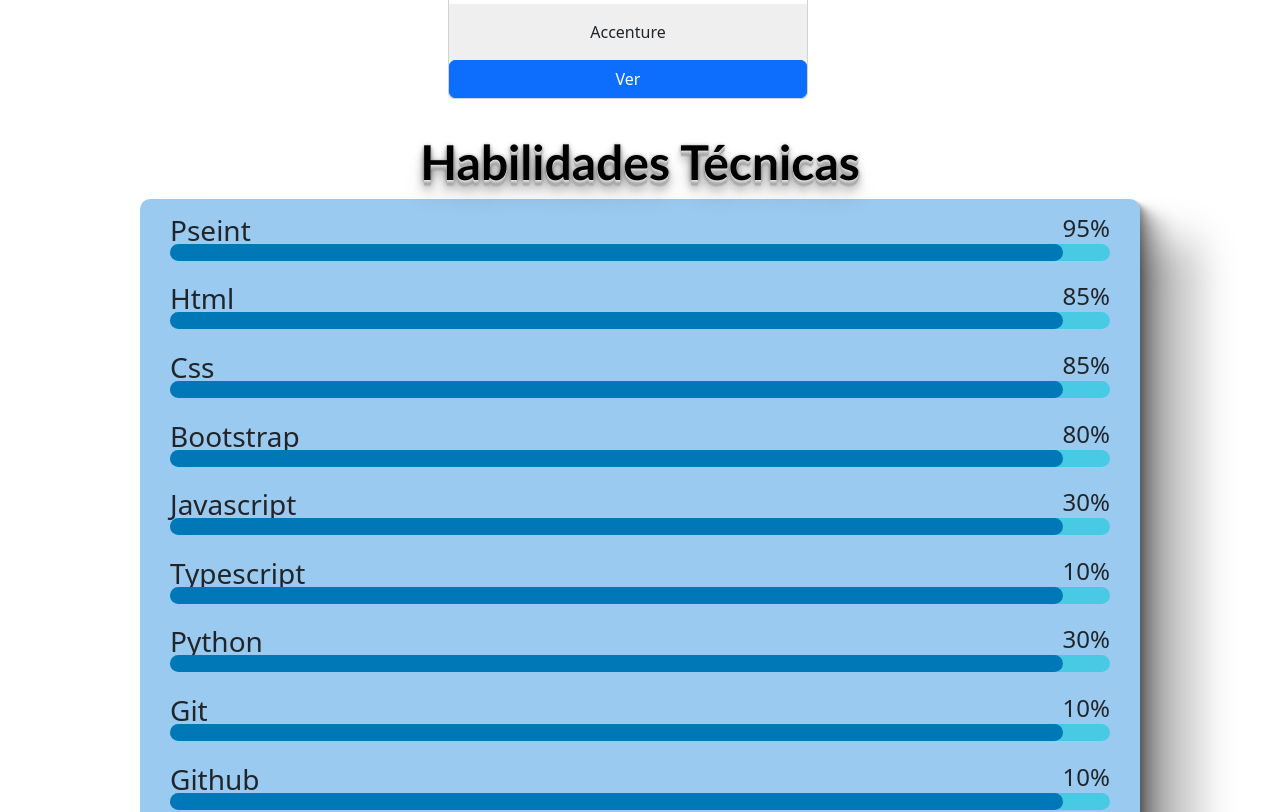
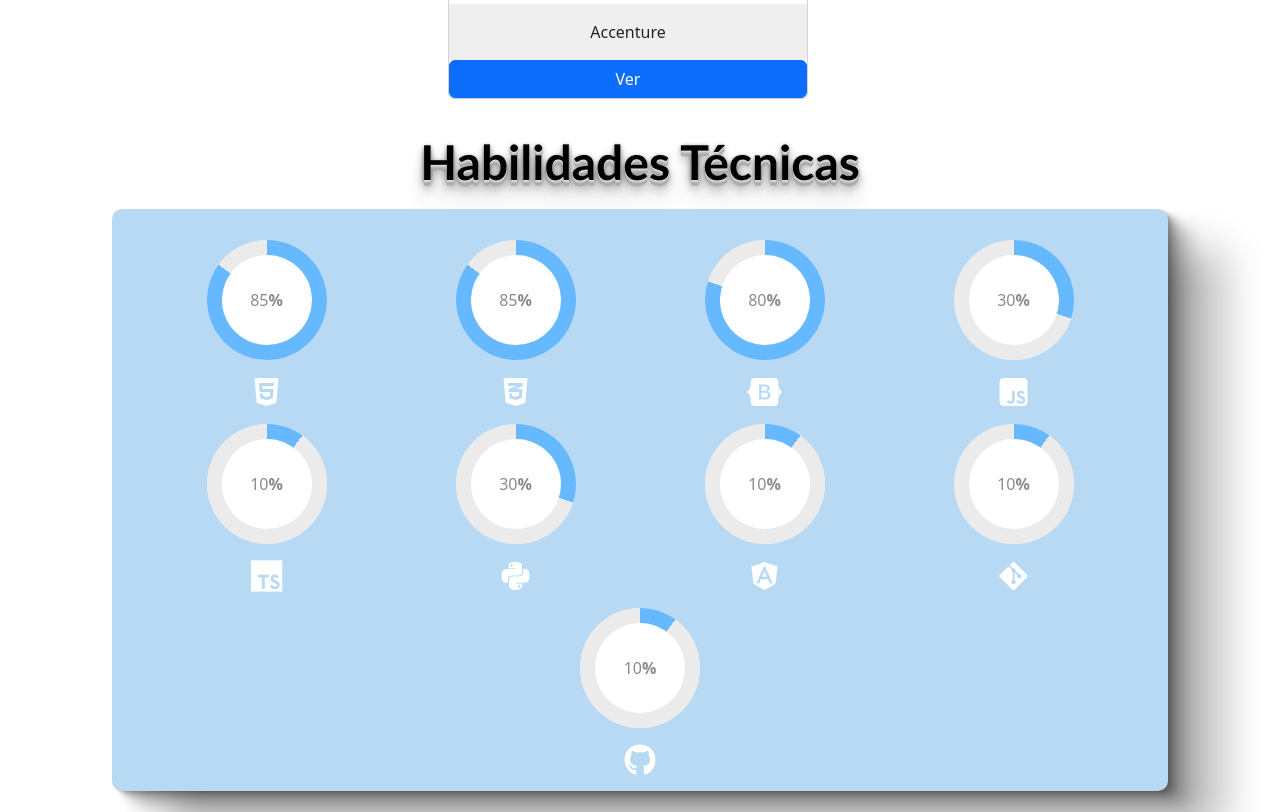
Before and after one commit to FlorFuentes/Portfolio_FrontEnd, an Angular app: page /inicio in a window 1280 px wide. Shown: the part 3260-4072 px from the top of the page. Built offline with nearby package versions, Linux system fonts and the light colour scheme; a web font is replaced by a local one.

Commit message:
Modificacion en Habilidades

```diff
--- a/src/app/Componentes/habilidade-tecnicas/habilidade-tecnicas.component.css
+++ b/src/app/Componentes/habilidade-tecnicas/habilidade-tecnicas.component.css
@@ -1,18 +1,21 @@
 /* Habilidades tecnicas */
-.container.fondo-ski {
+.fondo-ski {
     box-shadow: 1.5px 1.1px 1.2px rgba(0, 0, 0, 0.073),
-      3.7px 2.7px 2.8px rgba(0, 0, 0, 0.105), 7px 5.1px 5.3px rgba(0, 0, 0, 0.13),
-      12.5px 9.2px 9.4px rgba(0, 0, 0, 0.155),
+    3.7px 2.7px 2.8px rgba(0, 0, 0, 0.105), 7px 5.1px 5.3px rgba(0, 0, 0, 0.13),
+    12.5px 9.2px 9.4px rgba(0, 0, 0, 0.155),
       23.4px 17.1px 17.5px rgba(0, 0, 0, 0.187),
       56px 41px 42px rgba(0, 0, 0, 0.26);
-    margin-bottom: 20px;
-    max-width: 1000px;
-    width: 90vw;
-    min-width: 300px;
-    background: rgba(28, 134, 220, 0.438);
+    /* margin-bottom: 20px;
+    max-width: 1000px; */
+    /* width: 90vw; */
+    border-radius: 16px;
+  margin: 10px 100px 20px 100px;
+/*     min-width: 300px;
+ */    background: rgba(28, 134, 220, 0.312);
     border-radius: 10px;
     padding: 15px 30px;
   }
+
   .ski-title {
     text-align: left;
     font-weight: bold;
@@ -25,7 +28,7 @@
       0 20px 20px rgba(0, 0, 0, 0.15);
     font-family: "Trebuchet MS", "Lucida Sans Unicode", "Lucida Grande",
       "Lucida Sans", Arial, sans-serif;
-  }
+    }
 
   .container h1 {
     font-family: "Vast Shadow";
@@ -33,6 +36,7 @@
     font-weight: 600;
     margin-bottom: 30px;
   }
+  /*
 
   .container .skill {
     margin-bottom: 30px;
@@ -180,3 +184,82 @@
       width: 10%;
     }
   }
+   */
+
+
+
+
+
+.progress-circle {
+  position: relative;
+  display: inline-block;
+  margin: 1rem auto;
+  width: 120px;
+  height: 120px;
+  border-radius: 50%;
+  background-color: #ebebeb;
+}
+
+.progress-circle:after {
+  content: '';
+  display: inline-block;
+  width: 100%;
+  height: 100%;
+  border-radius: 50%;
+  -webkit-animation: colorload 2s;
+  animation: colorload 2s;
+}
+
+.progress-circle span {
+  font-size: 1rem;
+  color: #8b8b8b;
+  position: absolute;
+  left: 50%;
+  top: 50%;
+  display: block;
+  width: 90px;
+  height: 90px;
+  line-height: 90px;
+  margin-left: -45px;
+  margin-top: -45px;
+  text-align: center;
+  border-radius: 50%;
+  background: #fff;
+  z-index: 1;
+}
+
+.progress-circle span:after {
+  content: "%";
+  font-weight: 600;
+  color: #8b8b8b;
+}
+
+.progress-circle.progress-10:after {
+  background-image: linear-gradient(90deg, #ebebeb 50%, transparent 50%, transparent), linear-gradient(126deg, #66b8ff 50%, #ebebeb 50%, #ebebeb);
+}
+
+.progress-circle.progress-30:after {
+  background-image: linear-gradient(90deg, #ebebeb 50%, transparent 50%, transparent), linear-gradient(198deg, #66b8ff 50%, #ebebeb 50%, #ebebeb);
+}
+
+.progress-circle.progress-80:after {
+  background-image: linear-gradient(18deg, #66b8ff 50%, transparent 50%, transparent), linear-gradient(270deg, #66b8ff 50%, #ebebeb 50%, #ebebeb);
+}
+
+.progress-circle.progress-85:after {
+  background-image: linear-gradient(36deg, #66b8ff 50%, transparent 50%, transparent), linear-gradient(270deg, #66b8ff 50%, #ebebeb 50%, #ebebeb);
+}
+
+.progress-circle.progress-95:after {
+  background-image: linear-gradient(72deg, #66b8ff 50%, transparent 50%, transparent), linear-gradient(270deg, #66b8ff 50%, #ebebeb 50%, #ebebeb);
+}
+.di-hab-individual i {
+  text-align: center;
+  color: white;
+}
+i{
+  /* si quiero sombra,pero es largo */
+ /*  box-shadow: inset 0 0 50px rgba(0, 0, 0, 0.5);
+  border-radius: 20px; */
+  color:white;
+}
--- a/src/app/Componentes/habilidade-tecnicas/habilidade-tecnicas.component.html
+++ b/src/app/Componentes/habilidade-tecnicas/habilidade-tecnicas.component.html
@@ -10,18 +10,76 @@
       <span class="fill-bar pseint"></span>
     </div>
  -->
-<section class="habilidades">
+<!-- <section class="habilidades">
   <h1 class="ski-title text-center" id="habilidadestecnicas">Habilidades Técnicas</h1>
 
   <div  class="container fondo-ski">
-    <div *ngFor="let habilidadesTecnicas of habilidadLista" class="skill">
-      <h3 *ngIf="miPortfolio">{{habilidadesTecnicas.nombre}}</h3>
-      <h4 *ngIf="miPortfolio">{{habilidadesTecnicas.porcentaje}}</h4>
+    <div *ngFor="let habilidades of habilidadLista" class="skill">
+      <h3 >{{habilidades.nombre}}</h3>
+      <h4 >{{habilidades.porcentaje}}</h4>
       <span class="skill-bar"></span>
       <span class="fill-bar pseint"></span>
     </div>
   </div>
+</section> -->
+
+
+
+<section class="container-fluid  d-flex flex-column justify-content-around align-items-center">
+  <h2 class="ski-title text-center" id="habilidadestecnicas">Habilidades Técnicas</h2>
+  <div class="progress-circle-container row fondo-ski ">
+
+    <div class="di-hab-individual d-flex flex-column justify-content-center col-6 col-md-4 col-lg-3">
+      <div class="progress-circle progress-85">
+        <span >85</span>
+      </div>
+      <i class="fa-brands fa-html5 fa-2x"></i>
+    </div>
+    <div class="di-hab-individual  d-flex flex-column justify-content-center col-6 col-md-4 col-lg-3">
+      <div class="progress-circle progress-85"><span>85</span></div>
+      <i class="fa-brands fa-css3-alt fa-2x"></i>
+    </div>
+    <div class="di-hab-individual  d-flex flex-column justify-content-center col-6 col-md-4 col-lg-3">
+      <div class="progress-circle progress-80"><span>80</span></div>
+      <i class="fa-brands fa-bootstrap fa-2x"></i>
+    </div>
+    <div class="di-hab-individual container d-flex flex-column justify-content-center col-6 col-md-4 col-lg-3">
+      <div class="progress-circle progress-30"><span>30</span></div>
+      <i class="fa-brands fa-square-js fa-2x"></i>
+    </div>
+    <div class="di-hab-individual container d-flex flex-column justify-content-center col-6 col-md-4 col-lg-3">
+      <div class="progress-circle progress-10"><span>10</span></div>
+      <i class="devicon-typescript-plain fa-2x"></i>
+    </div>
+
+    <div class="di-hab-individual container d-flex flex-column justify-content-center col-6 col-md-4 col-lg-3">
+      <div class="progress-circle progress-30"><span>30</span></div>
+      <i class="fa-brands fa-python fa-2x"></i>
+    </div>
+
+    <div class="di-hab-individual container d-flex flex-column justify-content-center col-6 col-md-4 col-lg-3">
+      <div class="progress-circle progress-10"><span>10</span></div>
+      <i class="fa-brands fa-angular fa-2x"></i>
+    </div>
+
+    <!-- BASES PERO QUEDA FEO -->
+    <!-- <div class="di-hab-individual container d-flex flex-column justify-content-center col-6 col-md-4 col-lg-3">
+      <div class="progress-circle progress-10"><span>10</span></div>
+      <i class="fa-solid fa-database fa-2x"></i>
+    </div> -->
+
+    <div class="di-hab-individual container d-flex flex-column justify-content-center col-6 col-md-4 col-lg-3">
+      <div class="progress-circle progress-10"><span>10</span></div>
+      <i class="fa-brands fa-git-alt fa-2x"></i>
+    </div>
+    <div class="di-hab-individual container d-flex flex-column justify-content-centercol-6 col-md-4 col-lg-3">
+      <div class="progress-circle progress-10"><span>10</span></div>
+      <i class="fa-brands fa-github fa-2x"></i>
+    </div>
+
+  </div>
 </section>
+
 
     <!-- <div class="skill">
       <h3>Html</h3>
--- a/src/app/Componentes/habilidade-tecnicas/habilidade-tecnicas.component.ts
+++ b/src/app/Componentes/habilidade-tecnicas/habilidade-tecnicas.component.ts
@@ -9,14 +9,14 @@ import { MiServicioService } from 'src/app/servicios/mi-servicio.service';
 export class HabilidadeTecnicasComponent implements OnInit{
   miPortfolio: any;
   //Defino variable para recorrer el array de Habilidades
-  habilidadLista: any;
+ /*  habilidadLista: any; */
   constructor(private datosPortfolio: MiServicioService) { }
 
   ngOnInit(): void {
     this.datosPortfolio.obtenerDatos().subscribe(data => {
       console.log(data);
       this.miPortfolio = data;
-      this.habilidadLista= data.habilidadesTecnicas.habilidad;
+
     });
   }
 }
--- a/src/assets/data/data.json
+++ b/src/assets/data/data.json
@@ -73,46 +73,53 @@
             }
         ]
     },
-    "habilidadesTecnicas": {
-        "habilidad": [
+    "habilidadesTecnicas":[
             {
-                "nombre": "Pseint",
-                "porcentaje": "95%"
-            },
-            {
+                "idH":1,
                 "nombre": "Html",
                 "porcentaje": "85%"
             },
             {
+                "idH":2,
                 "nombre": "Css",
                 "porcentaje": "85%"
             },
             {
+                "idH":3,
                 "nombre": "Bootstrap",
                 "porcentaje": "80%"
             },
             {
+                "idH":4,
                 "nombre": "Javascript",
                 "porcentaje": "30%"
             },
             {
+                "idH":5,
                 "nombre": "Typescript",
                 "porcentaje": "10%"
             },
             {
+                "idH":6,
                 "nombre": "Python",
                 "porcentaje": "30%"
             },
             {
+                "idH":7,
+                "nombre": "Angular",
+                "porcentaje": "10%"
+            },
+            {
+                "idH":8,
                 "nombre": "Git",
                 "porcentaje": "10%"
             },
             {
-                "nombre": "Github",
+                "idH":9,
+                "nombre": "GitHub",
                 "porcentaje": "10%"
             }
-        ]
-    },
+        ],
     "proyectos": {
         "proyecto": [
             {
--- a/src/index.html
+++ b/src/index.html
@@ -10,6 +10,7 @@
   <link rel="icon" type="image/x-icon" href="favicon.ico">
  -->
   <script src="https://kit.fontawesome.com/ba0ece2d64.js"></script>
+  <link rel="stylesheet" href="https://cdn.jsdelivr.net/gh/devicons/devicon@v2.15.1/devicon.min.css">
   <link rel="shortcut icon" href="./assets/img/favicon.ico" />
 <!--   <link href="https://cdn.jsdelivr.net/npm/bootstrap@5.2.2/dist/css/bootstrap.min.css" rel="stylesheet" integrity="sha384-Zenh87qX5JnK2Jl0vWa8Ck2rdkQ2Bzep5IDxbcnCeuOxjzrPF/et3URy9Bv1WTRi" crossorigin="anonymous" />
  -->  <link rel="preconnect" href="https://fonts.googleapis.com" />
```
